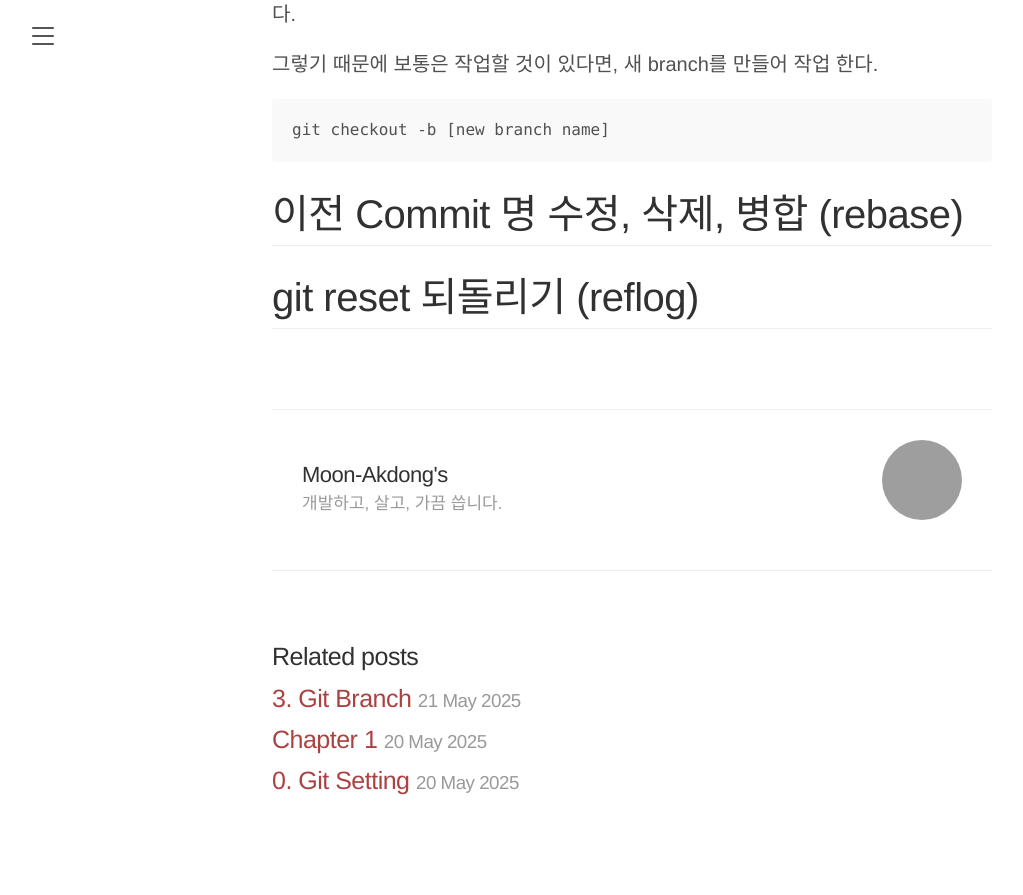
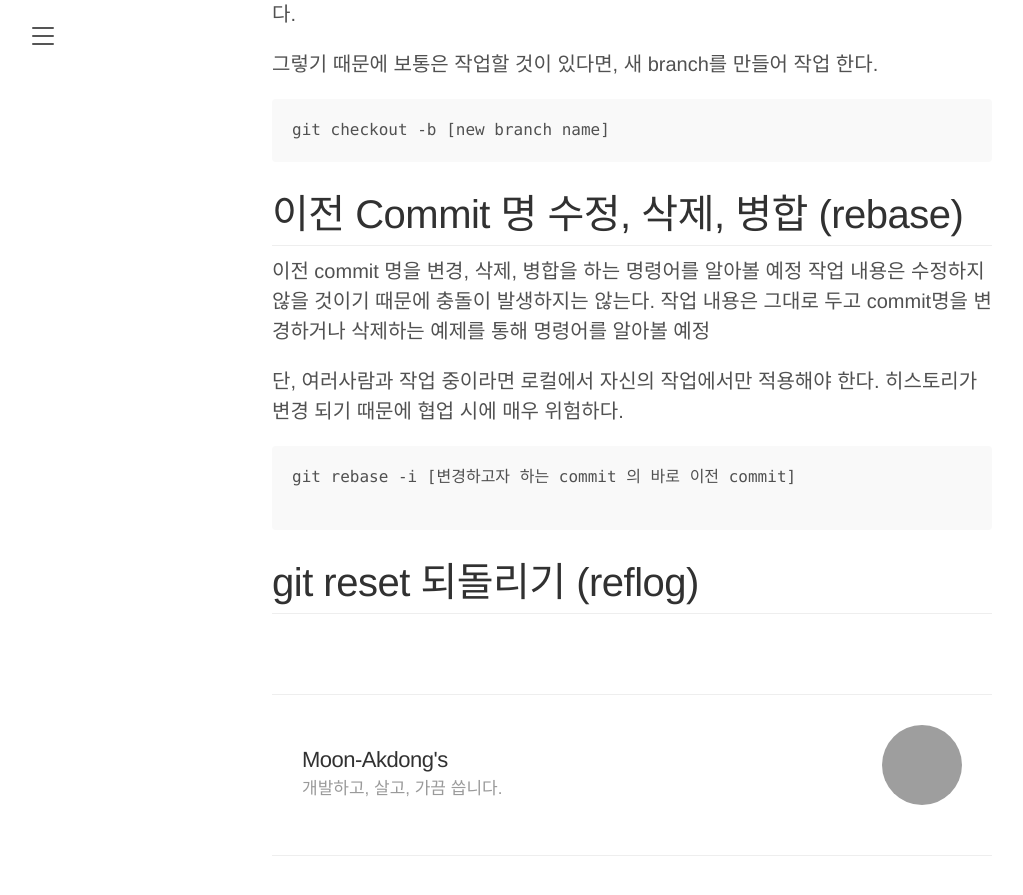
Before and after one commit to moon-akdong/moon-akdong.github.io, a Jekyll site: the page built from _posts/Github/2025-05-20-git-commit.md, in a window 1280 px wide and 900 px high, scrolled down 6070 px. Shown: the top 895 px of the window, without its empty margins (8-1031 px from the left). Built offline with Jekyll 4.4.1, drawn with Linux system fonts in a browser that asks for light colours; some web fonts are replaced; before the commit the page ends 6926 px from its top, so only the background shows below that; some of the changed text lies outside the part shown; grey boxes are pictures that could not be loaded.

````diff
--- a/_posts/Github/2025-05-20-git-commit.md
+++ b/_posts/Github/2025-05-20-git-commit.md
@@ -61,7 +61,7 @@ Repository안에 있는 commit들을 이동하거나 수정할 수 있는 명령
 
 1. git reset
 
-- 특정 commit 으로 되돌리는 명령어, HEAD가 가리키는 위치를 강제로 이동 시키며, 특정 commit 이후의 히스토리는 사라진다.
+- 특정 commit 으로 되돌리는 명령어, HEAD가 가리키는 위치를 강제로 이동 시키며, **특정 commit 이후의 히스토리는 사라진다.**
 
 2. git revert
 
@@ -208,4 +208,14 @@ git checkout -b [new branch name]
 
 # 이전 Commit 명 수정, 삭제, 병합 (rebase)
 
+이전 commit 명을 변경, 삭제, 병합을 하는 명령어를 알아볼 예정 작업 내용은 수정하지 않을 것이기 때문에 충돌이 발생하지는 않는다.
+작업 내용은 그대로 두고 commit명을 변경하거나 삭제하는 예제를 통해 명령어를 알아볼 예정
+
+단, 여러사람과 작업 중이라면 로컬에서 자신의 작업에서만 적용해야 한다. 히스토리가 변경 되기 때문에 협업 시에 매우 위험하다.
+
+```
+git rebase -i [변경하고자 하는 commit 의 바로 이전 commit]
+
+```
+
 # git reset 되돌리기 (reflog)
````
Also changed, not shown: _posts/Backend_Skill/fastapi/2025-05-20-fastapi-start.md (added, +14 -0 lines), README2.md (deleted), 1 other file.
